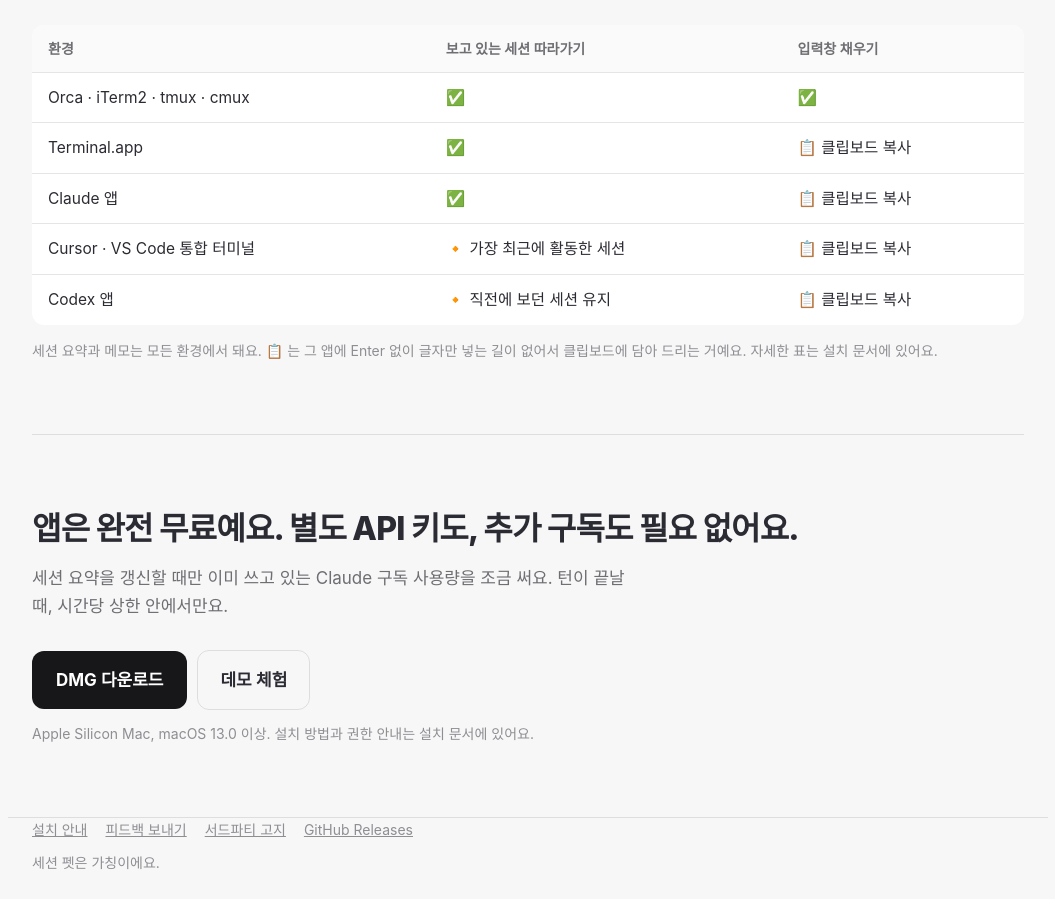
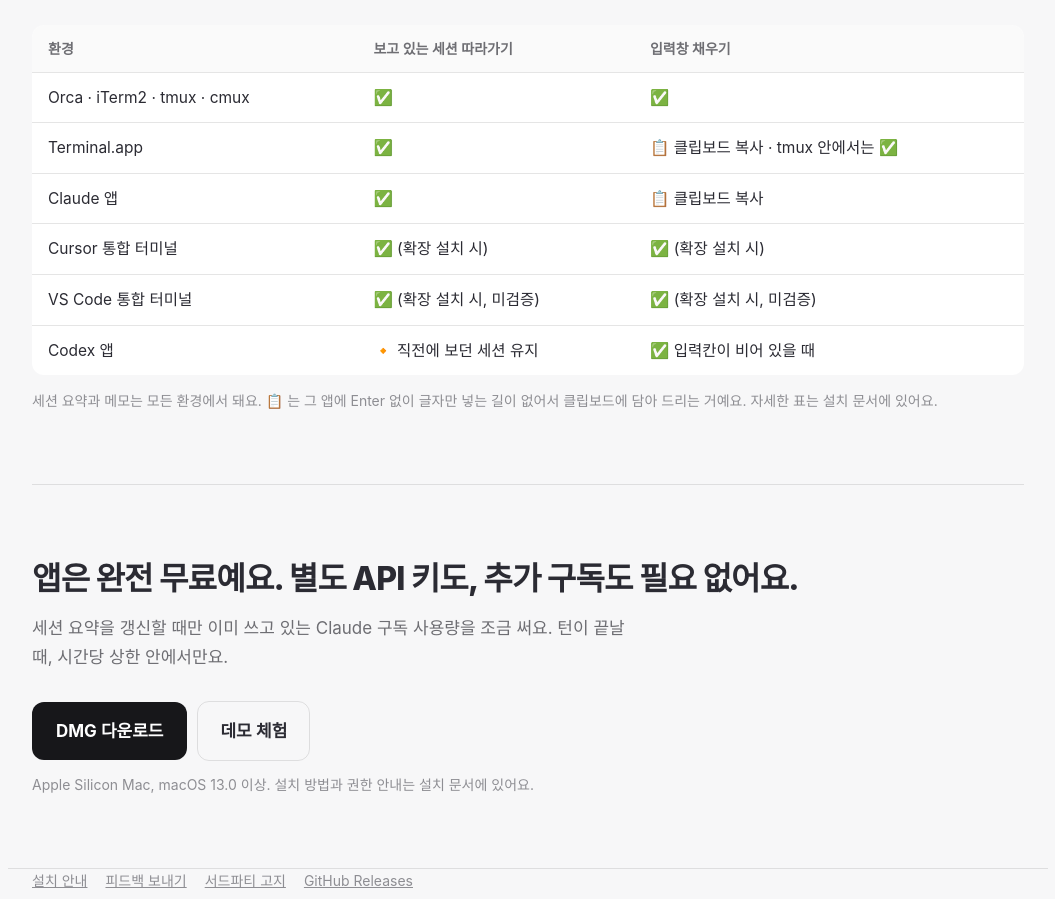
Before and after one commit to reuskimsugnmin/session-pet, a plain HTML site: page index.html in a window 1280 px wide. Shown: the part 2480-3379 px from the top of the page, without its empty margins (112-1167 px from the left). Before the commit the page ends 3354 px from the top, so only its background shows below. Drawn offline with Linux system fonts and the light colour scheme; a web font is replaced by a local one.

Commit message:
랜딩 갱신 2026-10-02

```diff
--- a/index.html
+++ b/index.html
@@ -168,10 +168,11 @@
         <thead><tr><th>환경</th><th>보고 있는 세션 따라가기</th><th>입력창 채우기</th></tr></thead>
         <tbody>
           <tr><td>Orca · iTerm2 · tmux · cmux</td><td>✅</td><td>✅</td></tr>
-          <tr><td>Terminal.app</td><td>✅</td><td>📋 클립보드 복사</td></tr>
+          <tr><td>Terminal.app</td><td>✅</td><td>📋 클립보드 복사 · tmux 안에서는 ✅</td></tr>
           <tr><td>Claude 앱</td><td>✅</td><td>📋 클립보드 복사</td></tr>
-          <tr><td>Cursor · VS Code 통합 터미널</td><td>🔸 가장 최근에 활동한 세션</td><td>📋 클립보드 복사</td></tr>
-          <tr><td>Codex 앱</td><td>🔸 직전에 보던 세션 유지</td><td>📋 클립보드 복사</td></tr>
+          <tr><td>Cursor 통합 터미널</td><td>✅ (확장 설치 시)</td><td>✅ (확장 설치 시)</td></tr>
+          <tr><td>VS Code 통합 터미널</td><td>✅ (확장 설치 시, 미검증)</td><td>✅ (확장 설치 시, 미검증)</td></tr>
+          <tr><td>Codex 앱</td><td>🔸 직전에 보던 세션 유지</td><td>✅ 입력칸이 비어 있을 때</td></tr>
         </tbody>
       </table>
     </div>
```
